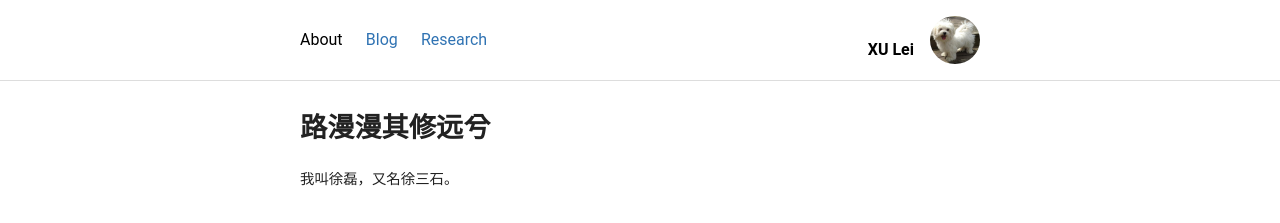
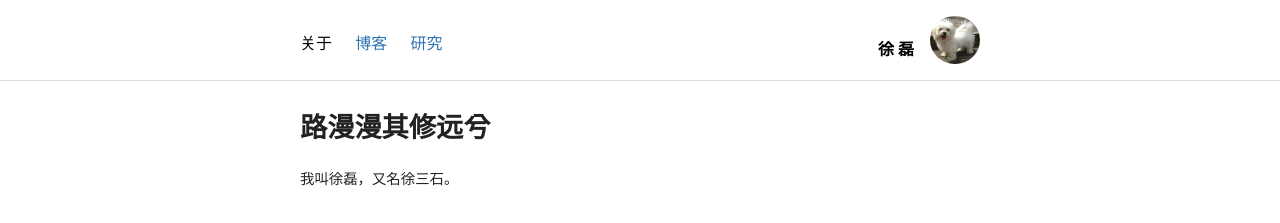
Before and after one commit to shirleysteve/1, a Jekyll site: the page built from index.html, in a window 1280 px wide. Shown: the top 223 px of the page. Built offline with Jekyll 4.4.1, drawn with Linux system fonts in a browser that asks for light colours; nearby versions of some CDN libraries.

Commit message:
Update default.html

```diff
--- a/_layouts/default.html
+++ b/_layouts/default.html
@@ -37,11 +37,11 @@
   <div class="header-container">
     <header class="inner">
       <nav>
-        <a class="{% if page.category == 'about' %} selected {% endif %}" href="/">About</a>
+        <a class="{% if page.category == 'about' %} selected {% endif %}" href="/">关于</a>
 
-        <a class="{% if page.category == 'blog' %} selected {% endif %}" href="/blog/">Blog</a>
+        <a class="{% if page.category == 'blog' %} selected {% endif %}" href="/blog/">博客</a>
 
-        <a class="{% if page.category == 'research' %} selected {% endif %}" href="/research/">Research</a>
+        <a class="{% if page.category == 'research' %} selected {% endif %}" href="/research/">研究</a>
 
 
         <!-- <a class="{% if page.category == 'contact' %} selected {% endif %} contact" href="/contact/">Contact</a> -->
@@ -49,7 +49,7 @@
       </nav>
       <div class="pull-right right logo">
         <div class="name">
-          <a href="/">XU Lei</a><br />
+          <a href="/">徐 磊</a><br />
 
         </div>
         <img class="avatar" src="/images/XU Lei.png" alt="My profile picture" />
```
